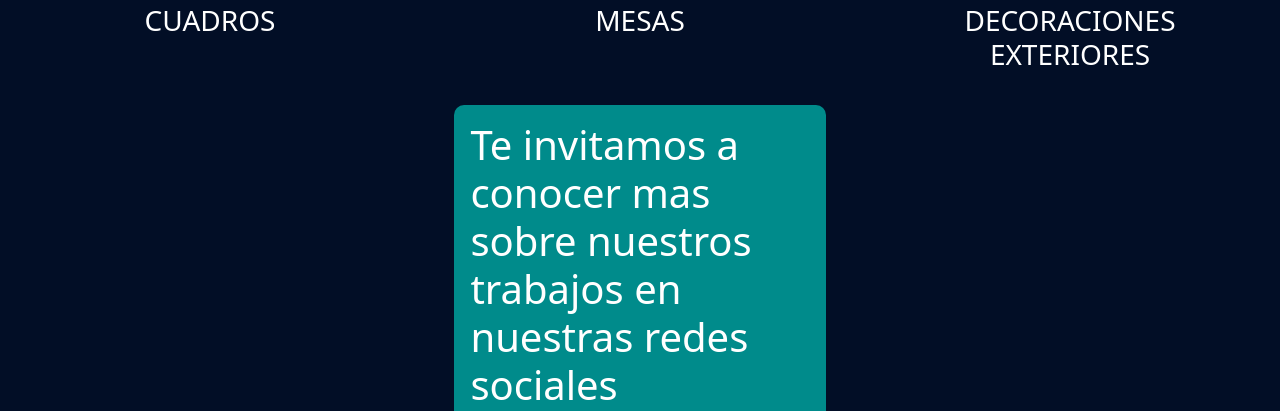
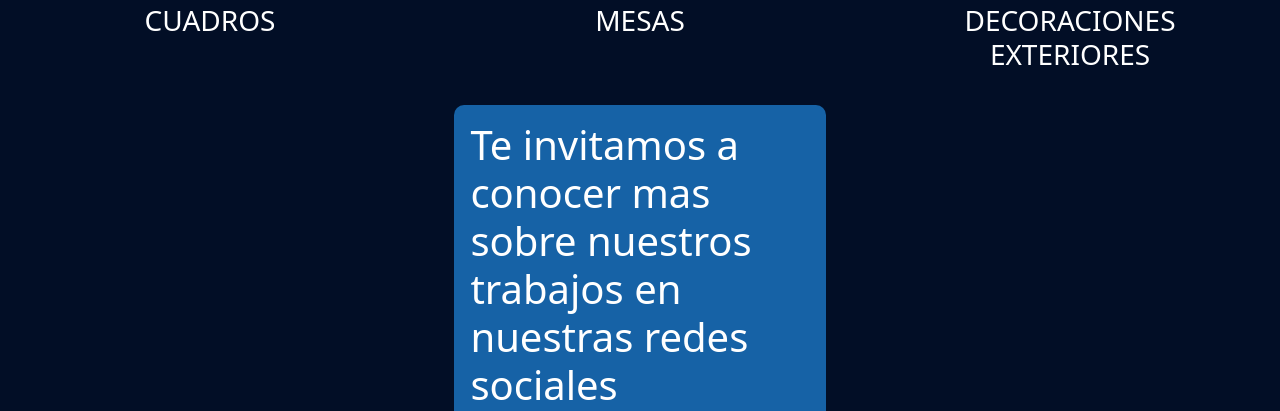
Before and after one commit to EmiMoreno17/PreEntrega2EmilianoMoreno, a website: page pages/proyecto.html in a window 1280 px wide. Shown: the part 829-1240 px from the top of the page. Drawn offline with nearby package versions, Linux system fonts and the light colour scheme.

Commit message:
Todo listo para la entrega

```diff
--- a/sass/proyecto/_proyecto.scss
+++ b/sass/proyecto/_proyecto.scss
@@ -18,7 +18,7 @@
     &__pie {
         margin: 1rem;
         padding: 1rem;
-        background-color: darkcyan;
+        background-color: #1662a6;
         border-radius: 10px;
         display: flex;
         flex-direction: row;
```
Also changed, not shown: estilos/css/estilos.css.
